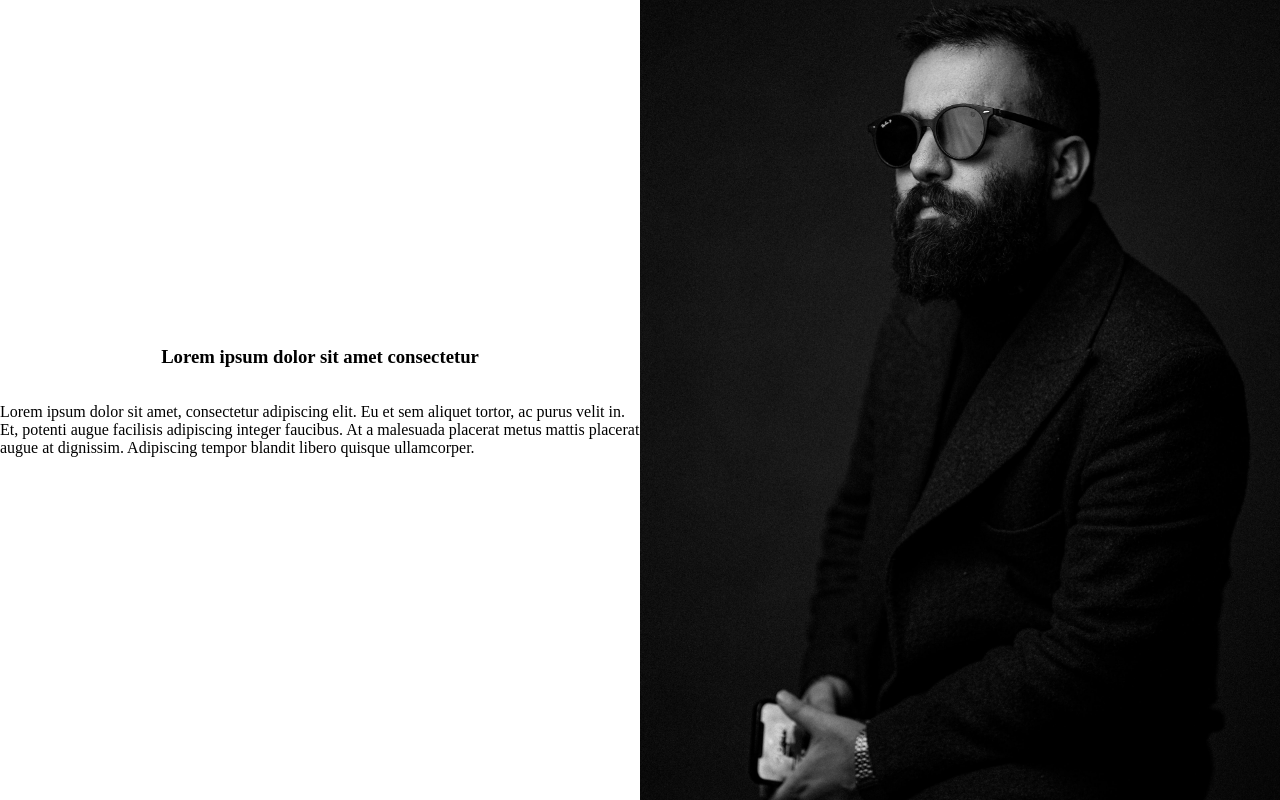
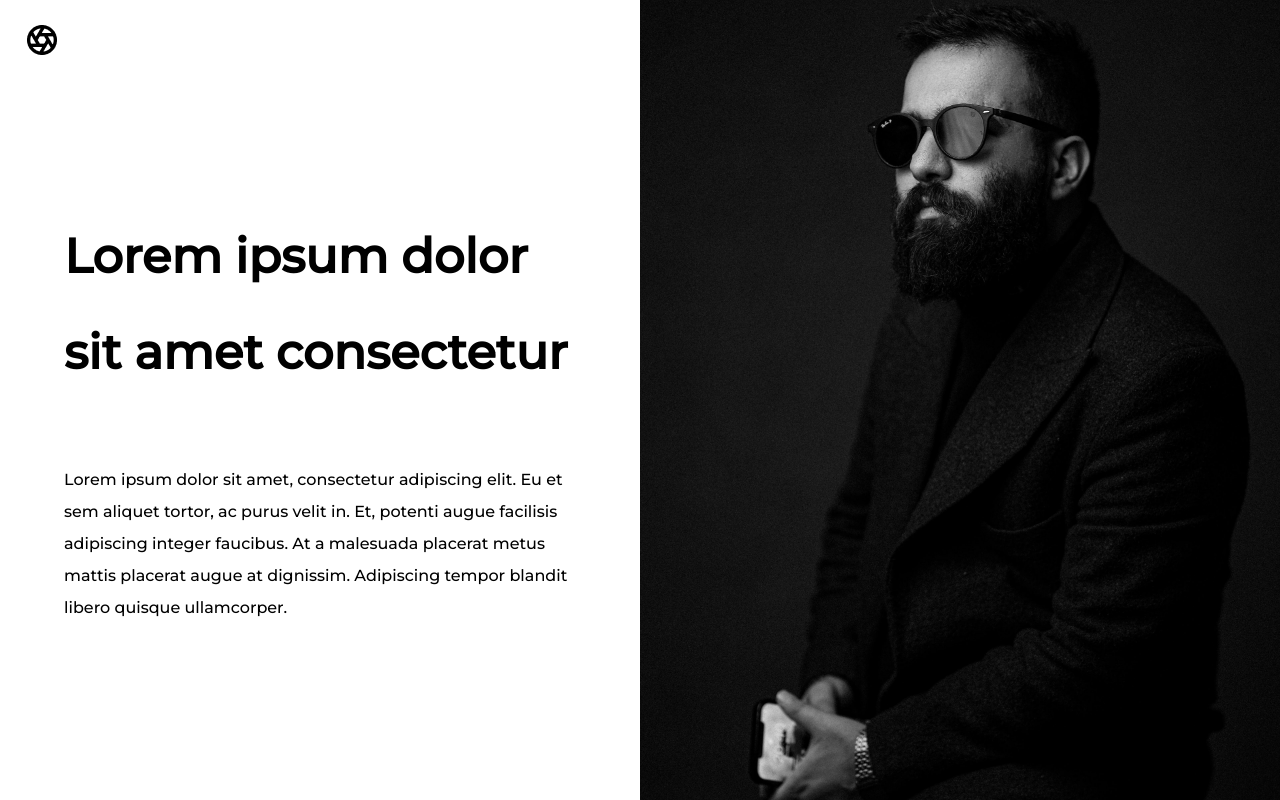
Before and after one commit to LisaDaudibon/htmlcss-tp02, a plain HTML site: page index.html in a window 1280 px wide. Drawn offline with Linux system fonts and the light colour scheme.

Commit message:
:sparkles: adding the globe at the top and improving the welcome text

```diff
--- a/index.html
+++ b/index.html
@@ -8,6 +8,7 @@
 </head>
 <body>
     <section id="welcome">
+        <img id="aperture" src="aperture.jpg" alt="">
         <section id="welcome-text">
             <h1>Lorem ipsum dolor sit amet consectetur</h1>
             <p >
--- a/style.css
+++ b/style.css
@@ -1,15 +1,24 @@
-/* @font-face {
-    font-family: ;
-    src: url();
-} */
+@font-face {
+    font-family: MontSerra;
+    src: url(static/Montserrat-Medium.ttf);
+}
+
 body{
     margin: 0 ;
-    /* font-family: ; */
+    font-family: MontSerra;
 }
 
 /* Welcome page */
 #welcome {
     display: flex;
+}
+
+#aperture {
+    width: 2em;
+    height: 2em;
+    position: fixed;
+    top: 3vh;
+    left: 2vw;
 }
 
 #welcome-text {
@@ -19,8 +28,22 @@ body{
     flex-direction: column;
     height: 100vh;
     width: 50vw;
+
+    h1 {
+        font-size: 3em;
+        font-weight: 700;
+        width: 40vw;
+        line-height: 2em;
+    }
+
+    p {
+        width: 40vw;
+        line-height: 2em;
+    }
 }
 
+
+/* Image */
 #man-image {
     width: 50vw;
     height: 100vh;
```
Also changed, not shown: aperture.jpg (added).
